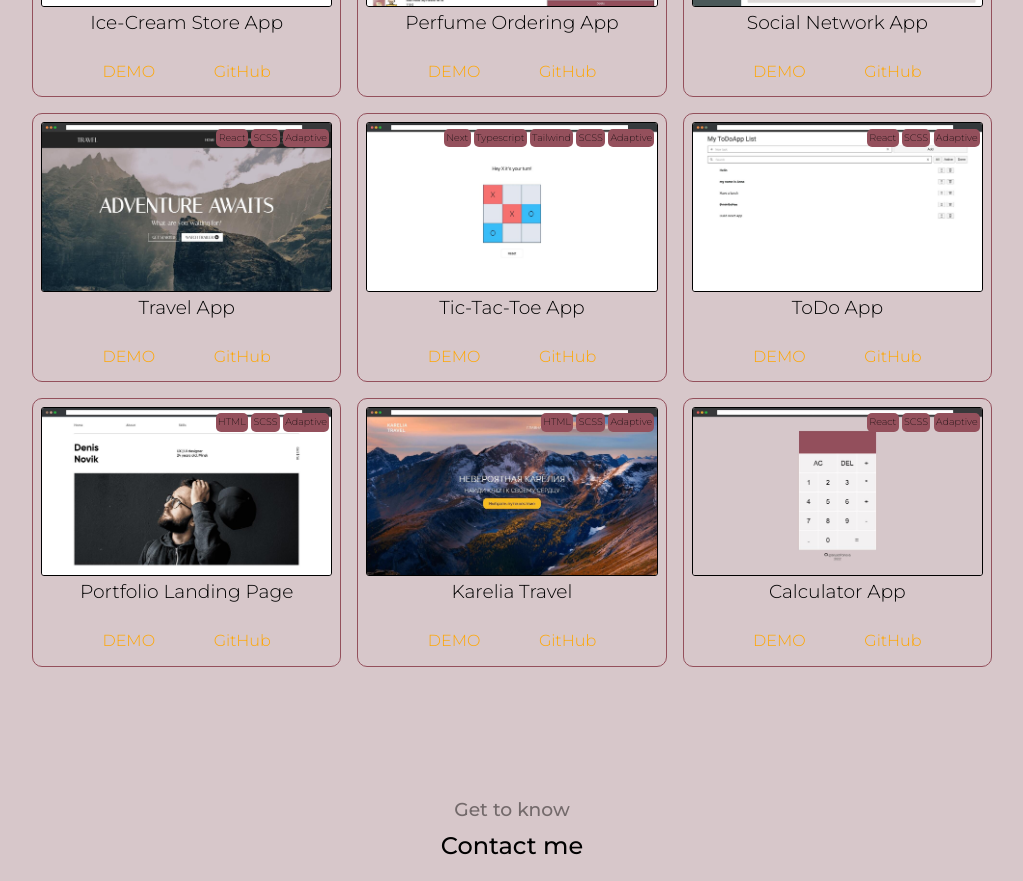
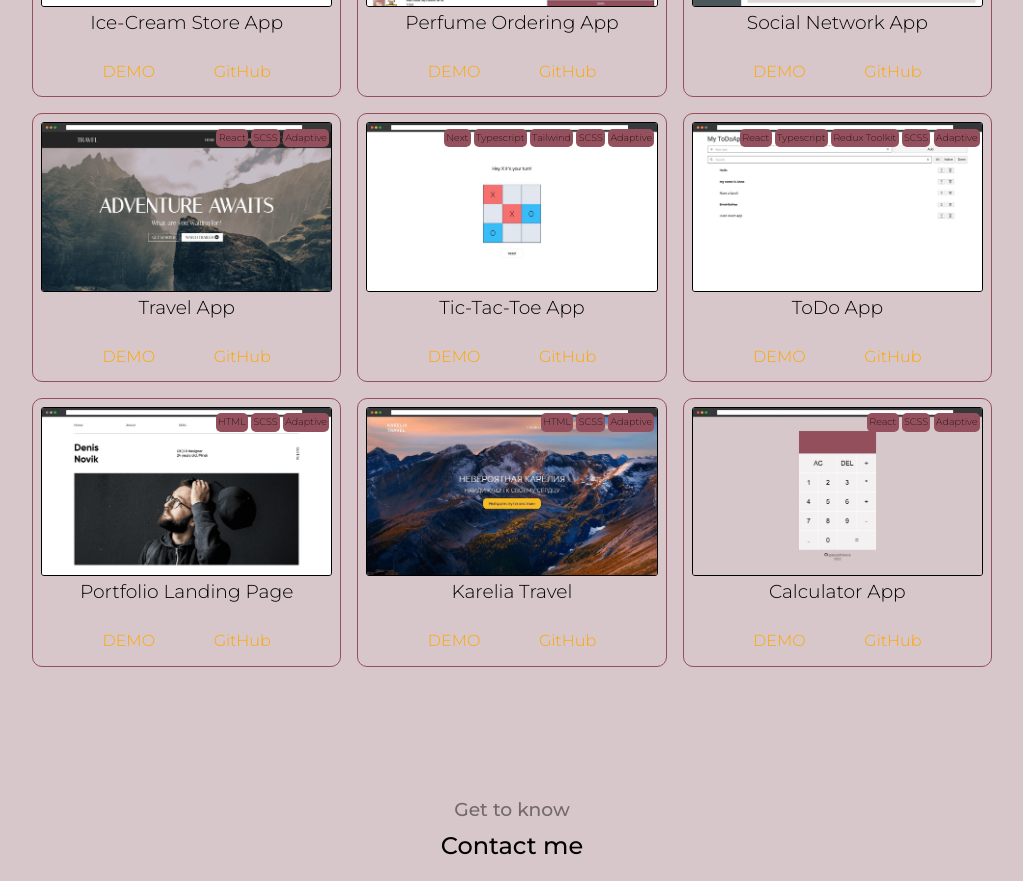
Before and after one commit to zakarialaoui10/anna-sofronova-portfolio, a React (Create React App) app: page / in a window 1280 px wide. Shown: the part 3460-4341 px from the top of the page, without its empty margins (128-1151 px from the left). Built offline with nearby package versions, Linux system fonts and the light colour scheme.

Commit message:
update portfolio info

```diff
--- a/src/data/portfolio-data.ts
+++ b/src/data/portfolio-data.ts
@@ -66,7 +66,7 @@ export const portfolioData: IPortfolio[] = [
   {
     id: 6,
     name: "ToDo App",
-    tags: ["React", "SCSS", "Adaptive"],
+    tags: ["React", "Typescript", "Redux Toolkit", "SCSS", "Adaptive"],
     type: "React",
     img: portfolio6,
     link: "https://anysofronova.github.io/react-todo-advanced-app/",
```
